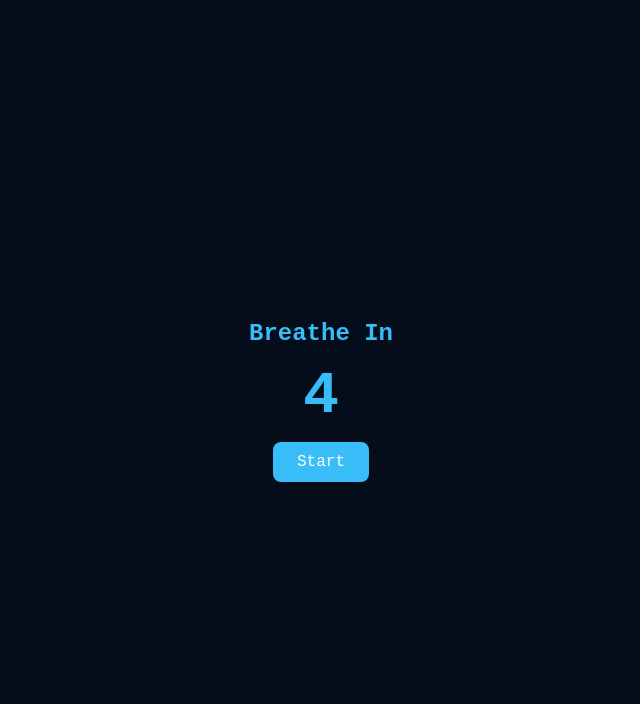
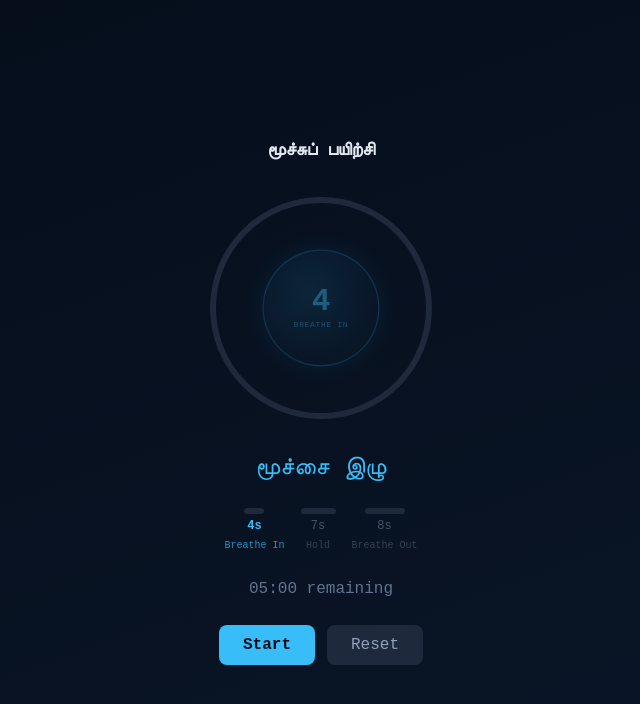
Before and after one commit to alasaneeth/breathing-4-7-8, a React (Vite) app: page / in a window 1280 px wide. Shown: the top 704 px of the page, without its empty margins (319-959 px from the left). Built offline with nearby package versions, Linux system fonts and the light colour scheme.

Commit message:
feat(animation): add breath circle and phase indicator component

```diff
--- a/src/App.jsx
+++ b/src/App.jsx
@@ -1,24 +1,50 @@
 import React from 'react'
 import { useTimer } from './hooks/useTimer'
+import BreathCircle from './components/BreathCircle'
+import PhaseIndicator from './components/PhaseIndicator'
 
 export default function App() {
-  const { isRunning, currentPhase, phaseRemaining, start, pause } = useTimer()
+  const {
+    isRunning, isComplete,
+    phaseIndex, phaseElapsed, phaseRemaining,
+    currentPhase, sessionRemaining,
+    start, pause, reset, formatTime,
+  } = useTimer()
 
   return (
-    <div className="min-h-dvh flex items-center justify-center flex-col gap-4">
-      <h1 className="text-2xl font-bold" style={{ color: currentPhase.color }}>
-        {currentPhase.labelEn}
-      </h1>
-      <p className="text-6xl font-bold tabular-nums" style={{ color: currentPhase.color }}>
-        {phaseRemaining}
+    <div className="min-h-dvh flex flex-col items-center justify-center gap-6"
+      style={{ background: 'linear-gradient(160deg, #050d1a 0%, #0a1628 100%)' }}>
+
+      <h1 className="text-lg font-bold tracking-tight text-slate-200">மூச்சுப் பயிற்சி</h1>
+
+      <BreathCircle
+        phaseIndex={phaseIndex}
+        phaseElapsed={phaseElapsed}
+        phaseRemaining={phaseRemaining}
+        isRunning={isRunning}
+        isComplete={isComplete}
+      />
+
+      <p className="text-2xl" style={{ color: currentPhase.color }}>
+        {currentPhase.label}
       </p>
-      <button
-        onClick={isRunning ? pause : start}
-        className="px-6 py-2 rounded-lg text-white"
-        style={{ background: currentPhase.color }}
-      >
-        {isRunning ? 'Pause' : 'Start'}
-      </button>
+
+      <PhaseIndicator phaseIndex={phaseIndex} phaseElapsed={phaseElapsed} />
+
+      <p className="text-slate-500 tabular-nums">{formatTime(sessionRemaining)} remaining</p>
+
+      <div className="flex gap-3">
+        <button onClick={isRunning ? pause : start}
+          className="px-6 py-2 rounded-lg font-bold"
+          style={{ background: currentPhase.color, color: '#050d1a' }}>
+          {isRunning ? 'Pause' : 'Start'}
+        </button>
+        <button onClick={reset}
+          className="px-6 py-2 rounded-lg text-slate-400"
+          style={{ background: '#1e293b' }}>
+          Reset
+        </button>
+      </div>
     </div>
   )
 }
--- /dev/null
+++ b/src/components/BreathCircle.jsx
@@ -0,0 +1,73 @@
+import React from 'react'
+import { PHASES } from '../hooks/useTimer'
+
+export default function BreathCircle({ phaseIndex, phaseElapsed, phaseRemaining, isRunning, isComplete }) {
+  const phase = PHASES[phaseIndex]
+
+  const circleClass = !isRunning && phaseElapsed === 0
+    ? 'circle-idle'
+    : phase.id === 'inhale'
+    ? 'circle-breathe-in'
+    : phase.id === 'hold'
+    ? 'circle-breathe-hold'
+    : 'circle-breathe-out'
+
+  const progress = (phaseElapsed / phase.duration) * 100
+
+  return (
+    <div className="relative flex items-center justify-center" style={{ width: 240, height: 240 }}>
+
+      {/* Ripple rings */}
+      {isRunning && phase.id !== 'hold' && (
+        <>
+          <div className="ripple absolute rounded-full border"
+            style={{ width: 200, height: 200, borderColor: phase.color, opacity: 0.3 }} />
+          <div className="ripple-delay absolute rounded-full border"
+            style={{ width: 200, height: 200, borderColor: phase.color, opacity: 0.2 }} />
+        </>
+      )}
+
+      {/* SVG progress ring */}
+      <svg className="absolute" width={240} height={240} viewBox="0 0 240 240">
+        <circle cx={120} cy={120} r={108} fill="none" stroke="#1e293b" strokeWidth={6} />
+        <circle
+          cx={120} cy={120} r={108}
+          fill="none"
+          stroke={phase.color}
+          strokeWidth={6}
+          strokeLinecap="round"
+          strokeDasharray={`${2 * Math.PI * 108}`}
+          strokeDashoffset={`${2 * Math.PI * 108 * (1 - progress / 100)}`}
+          style={{ transition: 'stroke-dashoffset 0.9s linear, stroke 0.5s ease' }}
+          transform="rotate(-90 120 120)"
+        />
+      </svg>
+
+      {/* Main circle */}
+      <div
+        className={`${circleClass} rounded-full flex flex-col items-center justify-center`}
+        key={`${phaseIndex}-${isRunning}`}
+        style={{
+          width: 180, height: 180,
+          background: `radial-gradient(circle at 40% 35%, ${phase.color}44, ${phase.color}11 70%)`,
+          border: `2px solid ${phase.color}66`,
+          boxShadow: `0 0 40px ${phase.color}33`,
+          transition: 'border-color 0.5s ease, box-shadow 0.5s ease',
+        }}
+      >
+        {isComplete ? (
+          <span className="text-4xl">✓</span>
+        ) : (
+          <>
+            <span className="text-5xl font-bold tabular-nums" style={{ color: phase.color }}>
+              {phaseRemaining}
+            </span>
+            <span className="text-xs mt-1 tracking-widest uppercase" style={{ color: phase.color + 'cc' }}>
+              {phase.labelEn}
+            </span>
+          </>
+        )}
+      </div>
+    </div>
+  )
+}
--- /dev/null
+++ b/src/components/PhaseIndicator.jsx
@@ -0,0 +1,39 @@
+import React from 'react'
+import { PHASES } from '../hooks/useTimer'
+
+export default function PhaseIndicator({ phaseIndex, phaseElapsed }) {
+  return (
+    <div className="flex gap-4 items-end">
+      {PHASES.map((phase, i) => {
+        const isActive = i === phaseIndex
+        const isDone = i < phaseIndex
+        return (
+          <div key={phase.id} className="flex flex-col items-center gap-1">
+            {/* Phase bar */}
+            <div className="relative rounded-sm overflow-hidden"
+              style={{ width: phase.duration * 5, height: 6, background: '#1e293b' }}>
+              <div
+                className="absolute inset-y-0 left-0 rounded-sm"
+                style={{
+                  background: phase.color,
+                  width: isActive
+                    ? `${(phaseElapsed / phase.duration) * 100}%`
+                    : isDone ? '100%' : '0%',
+                  transition: isActive ? 'width 0.95s linear' : 'none',
+                }}
+              />
+            </div>
+            {/* Seconds */}
+            <span className="text-xs" style={{ color: isActive ? phase.color : '#475569', fontWeight: isActive ? 700 : 400 }}>
+              {phase.duration}s
+            </span>
+            {/* Label */}
+            <span style={{ color: isActive ? phase.color + 'bb' : '#334155', fontSize: '10px' }}>
+              {phase.labelEn}
+            </span>
+          </div>
+        )
+      })}
+    </div>
+  )
+}
```
